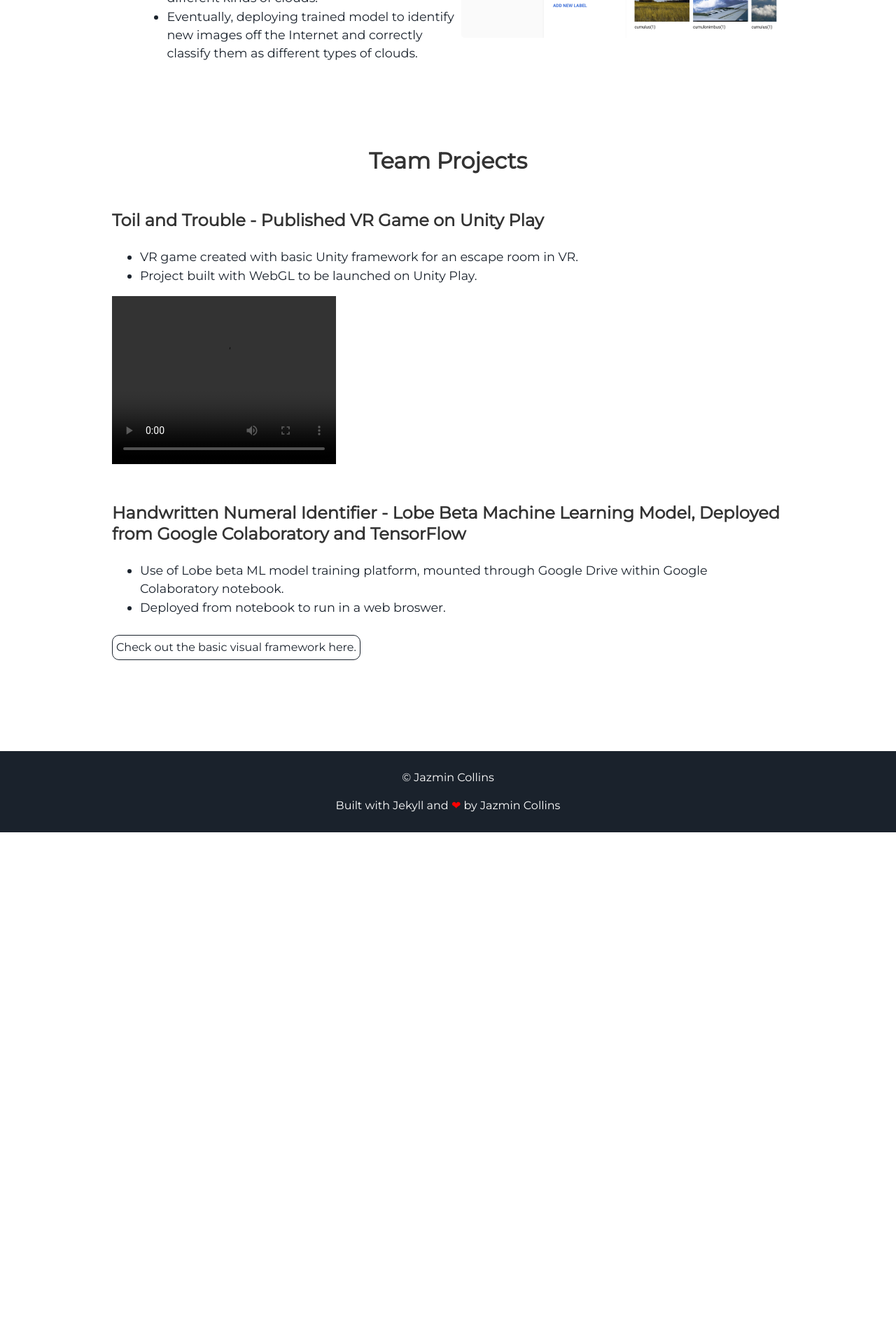
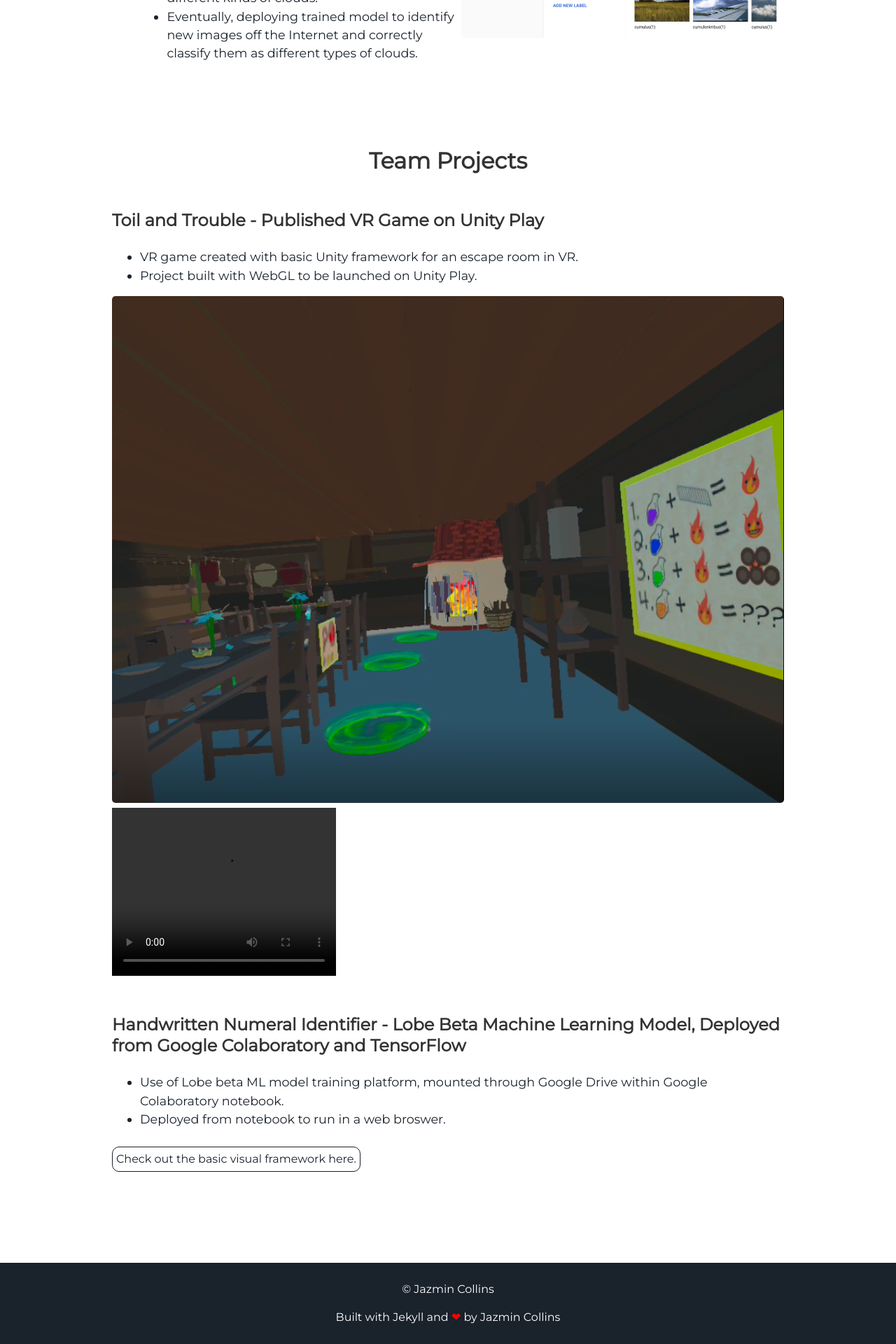
Before and after one commit to jcollins-01/site, a Jekyll site: the page built from index.html, in a window 1280 px wide. Shown: the part 2963-4883 px from the top of the page at 70% size. Built offline with Jekyll 4.4.1, drawn with Linux system fonts in a browser that asks for light colours; before the commit the page ends 4152 px from its top, so only the background shows below that; grey boxes are pictures that could not be loaded.

Commit message:
Adding an image to the website

```diff
--- a/_includes/projects.html
+++ b/_includes/projects.html
@@ -60,6 +60,7 @@
       <li> VR game created with basic Unity framework for an escape room in VR. </li>
       <li> Project built with WebGL to be launched on Unity Play. </li>
     </ul>
+    <img src="toil.png" alt="Toil and Trouble VR video game playthrough screenshot.">
     <video width="320" height="240" controls>
       <source src="Boomerang2.0/Toil and Trouble Runthrough.mp4" type="video/mp4">
       <!--<source src="Toil and Trouble Runthrough.ogg" type="video/ogg">-->
```
Also changed, not shown: toil.png (added).
